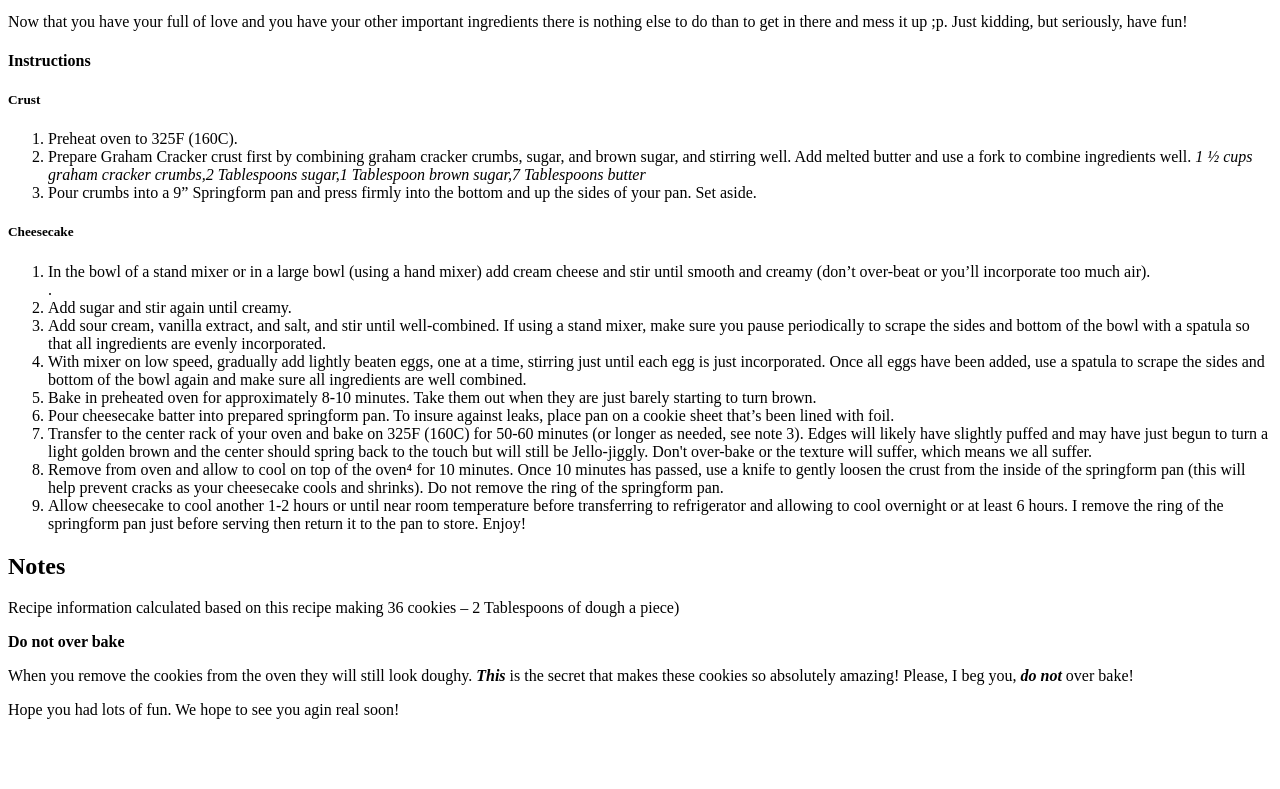
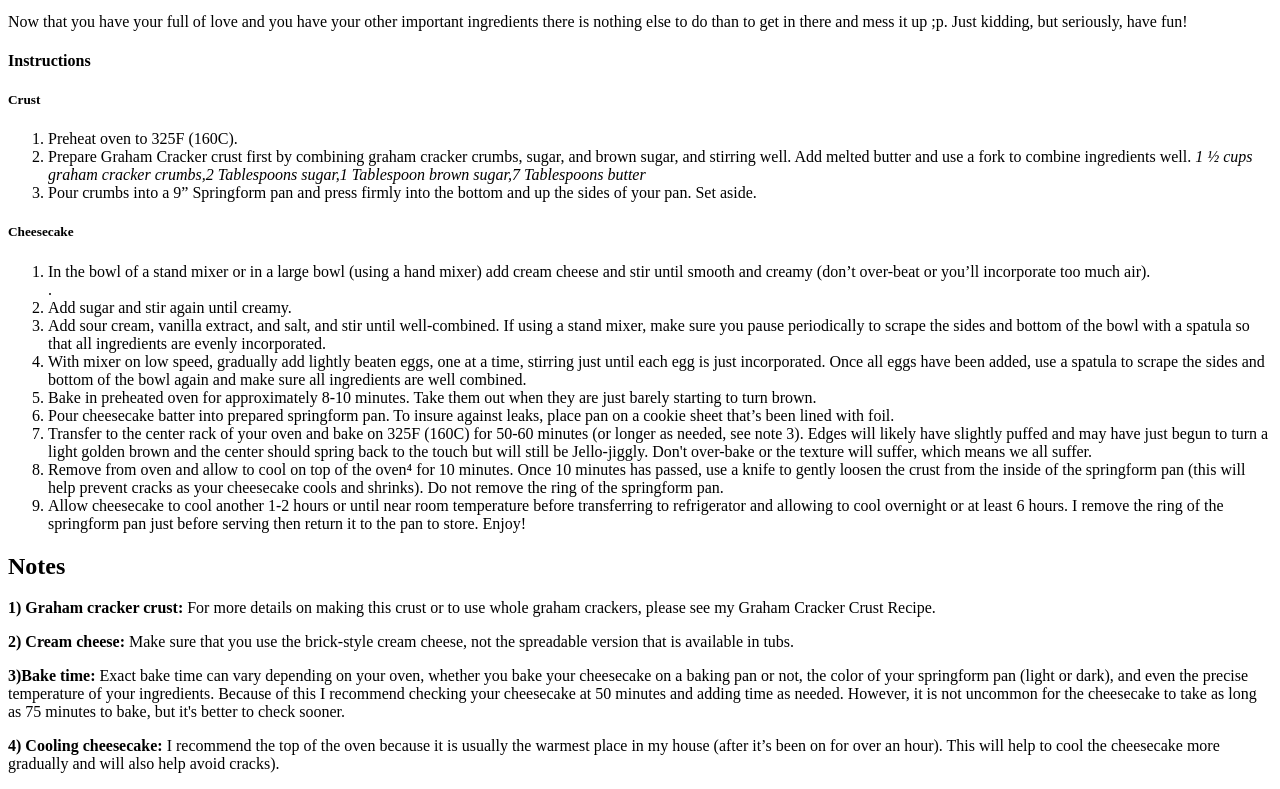
Before and after one commit to Grimlock1239/odin-recipes, a plain HTML site: page recipes/cheese_cake.html in a window 1280 px wide. Shown: the part 630-1419 px from the top of the page. Before the commit the page ends 1365 px from the top, so only its background shows below. Drawn offline with Linux system fonts and the light colour scheme.

Commit message:
Added notes for cheese_cake.html. I am going to bed.

```diff
--- a/recipes/cheese_cake.html
+++ b/recipes/cheese_cake.html
@@ -71,10 +71,14 @@
           </ol>
 
             <h2>Notes</h2>
-            <p>Recipe information calculated based on this recipe making 36 cookies – 2 Tablespoons of dough a piece)</p>
-            <p><strong>Do not over bake</strong></p>
-            <p>When you remove the cookies from the oven they will still look doughy. <em><strong>This</strong></em> is the secret that makes these cookies so absolutely amazing! Please, I beg you, <em><strong>do not</strong></em> over bake!
+            <p><strong>1) Graham cracker crust:</strong>
+                For more details on making this crust or to use whole graham crackers, please see my Graham Cracker Crust Recipe.</p>
+            <p><strong>2) Cream cheese:</strong>
+                Make sure that you use the brick-style cream cheese, not the spreadable version that is available in tubs.</p>
+            <p><strong>3)Bake time:</strong>
+                Exact bake time can vary depending on your oven, whether you bake your cheesecake on a baking pan or not, the color of your springform pan (light or dark), and even the precise temperature of your ingredients. Because of this I recommend checking your cheesecake at 50 minutes and adding time as needed. However, it is not uncommon for the cheesecake to take as long as 75 minutes to bake, but it's better to check sooner.
             </p>
-            <p>Hope you had lots of fun. We hope to see you agin real soon!</p>
+            <p><strong>4) Cooling cheesecake:</strong>
+                I recommend the top of the oven because it is usually the warmest place in my house (after it’s been on for over an hour). This will help to cool the cheesecake more gradually and will also help avoid cracks).</p>
 </body>
 </html>
```
